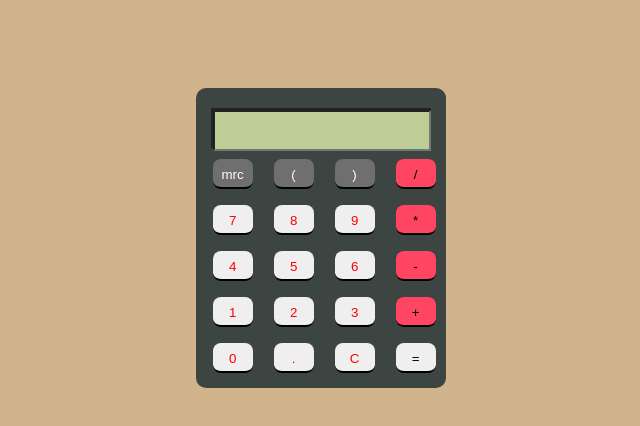
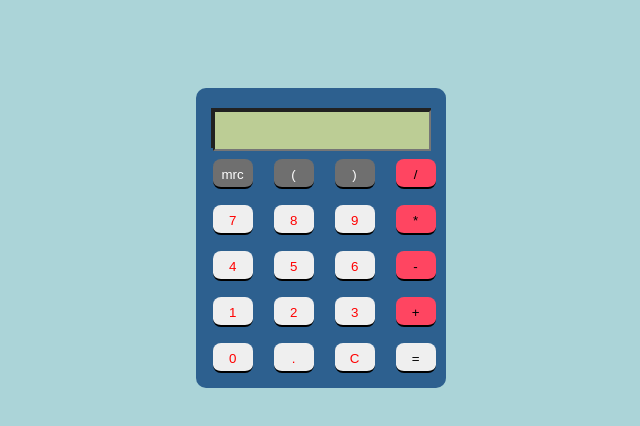
Before and after one commit to alainforton/calculadorajs, a plain HTML site: page index.html in a window 1280 px wide. Shown: the whole page, without its empty margins (318-958 px from the left). Drawn offline with Linux system fonts and the light colour scheme.

Commit message:
Update stilusdus.css

```diff
--- a/css/stilusdus.css
+++ b/css/stilusdus.css
@@ -1,10 +1,10 @@
 body
 {
-    background-color:tan;
+    background-color:rgb(171, 212, 216);
 }
 .box
 {
-    background-color:#3d4543;
+    background-color:#2d608f;
     height:300px;
     width:250px;
     border-radius:10px;
```
